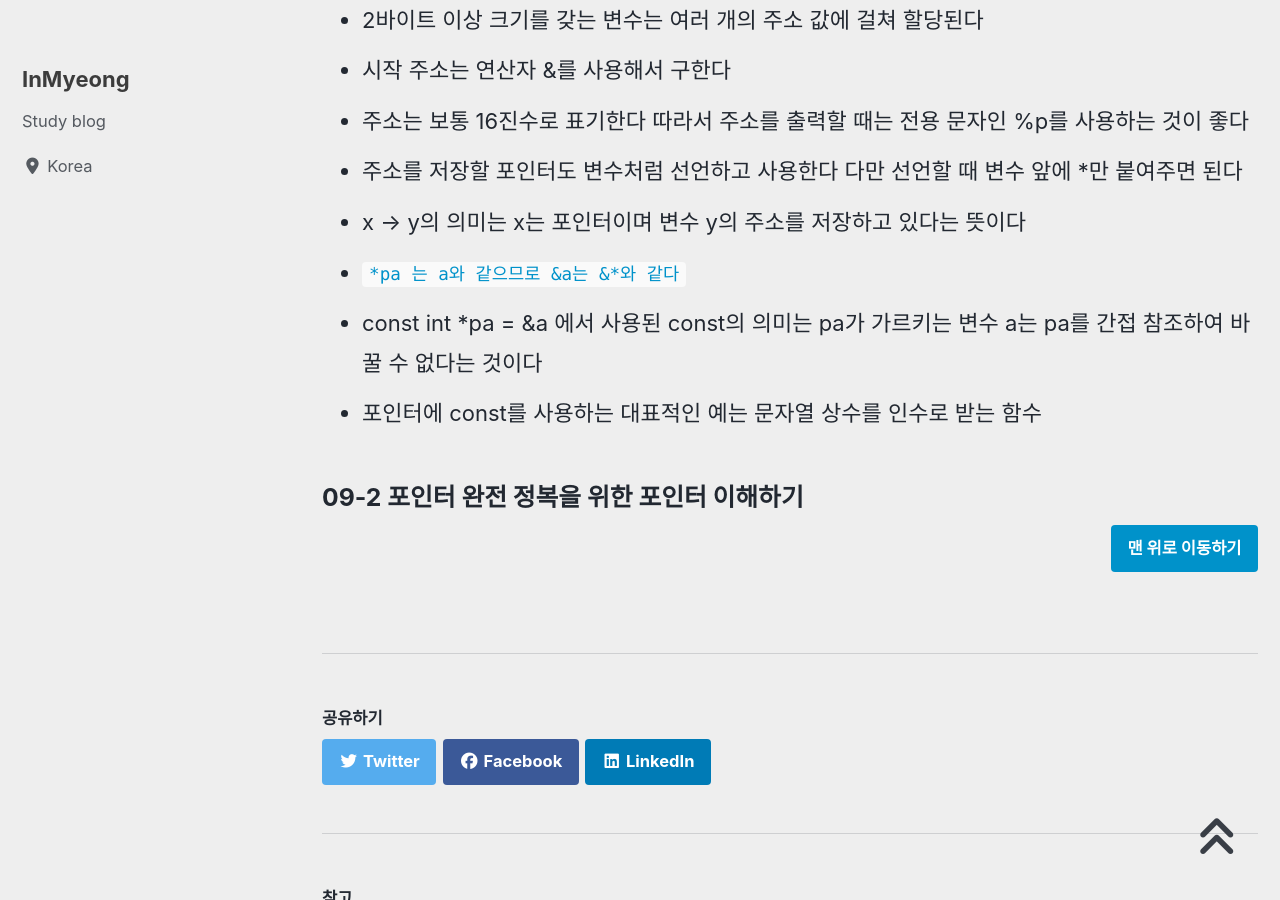
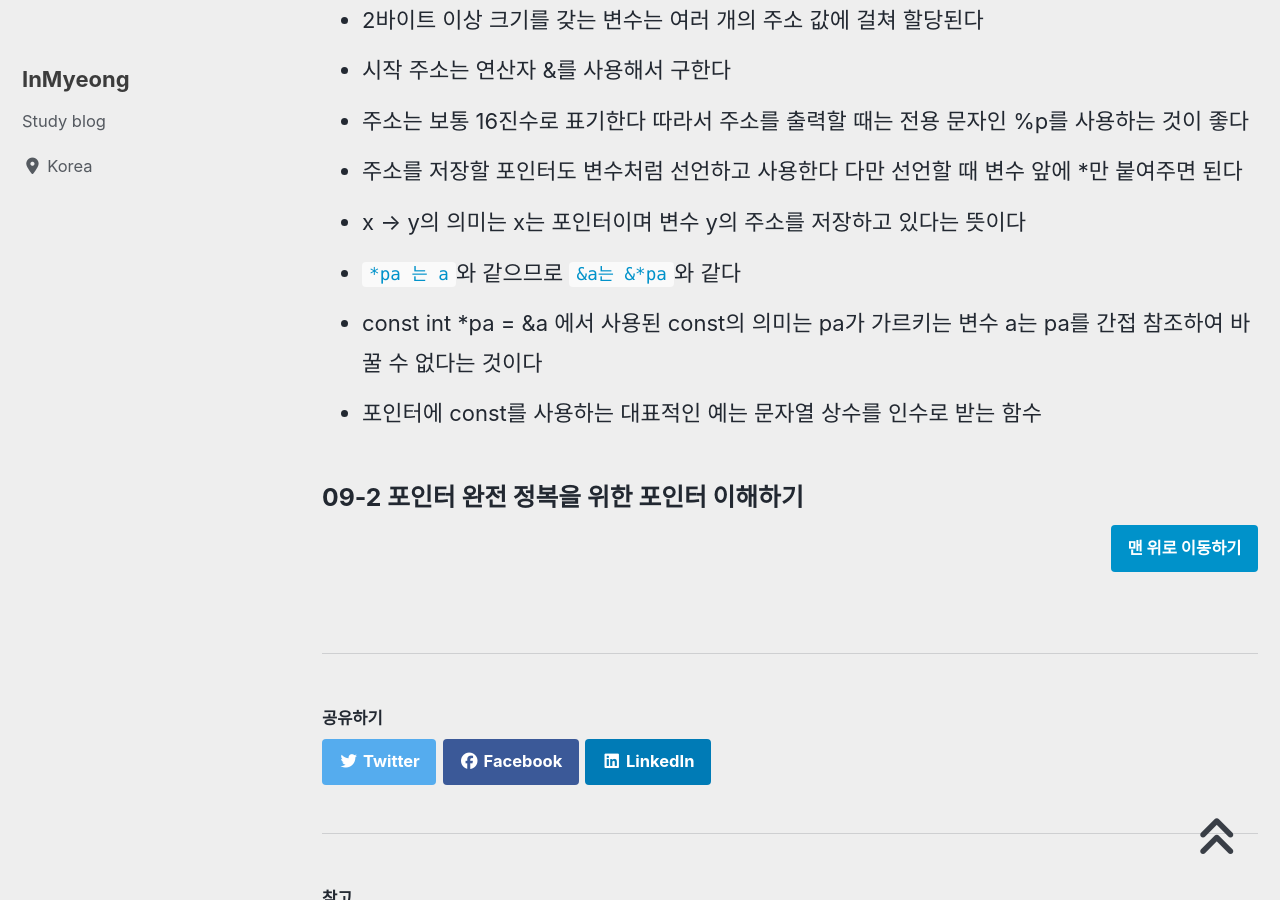
Before and after one commit to devMyeong/devMyeong.github.io, a Jekyll site: the page built from _posts/c/2021-06-28-c.md, in a window 1280 px wide and 900 px high, scrolled down 7501 px. Built offline with Jekyll 4.4.1, drawn with Linux system fonts in a browser that asks for light colours; cached includes are drawn as plain includes; nearby versions of some CDN libraries; some web fonts are replaced.

Commit message:
update chapter 09-1

```diff
--- a/_posts/c/2021-06-28-c.md
+++ b/_posts/c/2021-06-28-c.md
@@ -140,7 +140,7 @@ last_modified_at: 2021-07-04
 - 주소는 보통 16진수로 표기한다 따라서 주소를 출력할 때는 전용 문자인 %p를 사용하는 것이 좋다
 - 주소를 저장할 포인터도 변수처럼 선언하고 사용한다 다만 선언할 때 변수 앞에 *만 붙여주면 된다
 - x -> y의 의미는 x는 포인터이며 변수 y의 주소를 저장하고 있다는 뜻이다
-- `*pa 는 a와 같으므로 &a는 &*와 같다`
+- `*pa 는 a`와 같으므로 `&a는 &*pa`와 같다
 - const int *pa = &a 에서 사용된 const의 의미는 pa가 가르키는 변수 a는 pa를 간접 참조하여 바꿀 수 없다는 것이다
 - 포인터에 const를 사용하는 대표적인 예는 문자열 상수를 인수로 받는 함수
 
```
